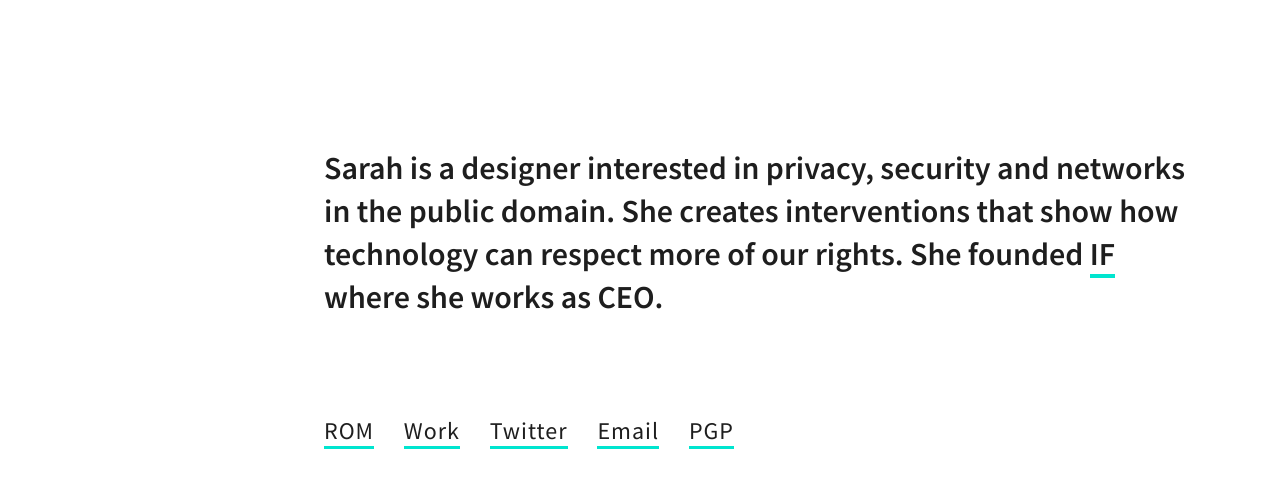
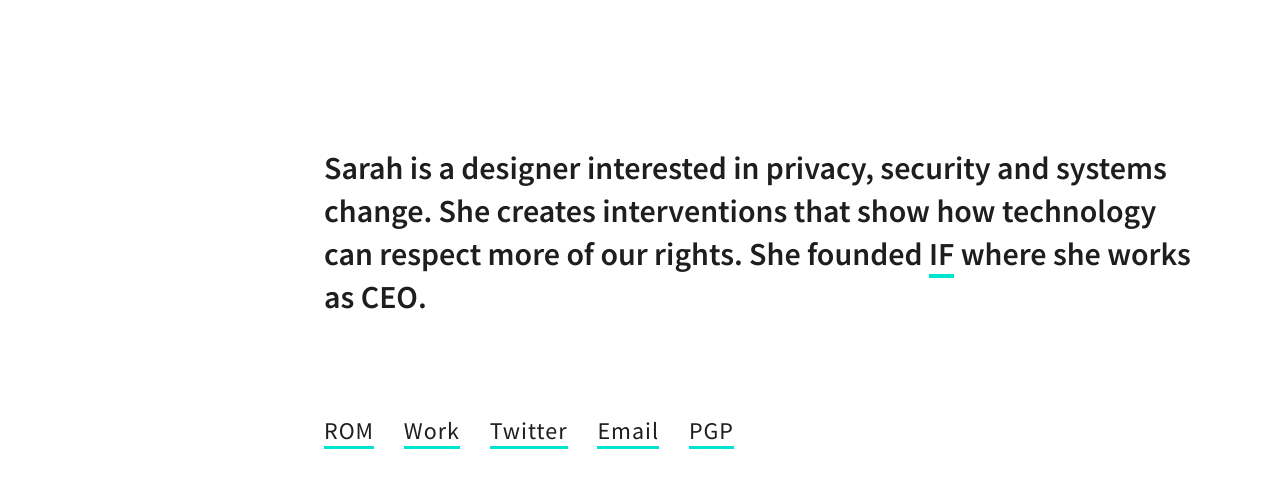
Before and after one commit to sarahtgold/sarah.gold, a website: page index.html in a window 1280 px wide. Shown: the part 194-682 px from the top of the page. Drawn offline with Linux system fonts and the light colour scheme.

Commit message:
updates to copy

```diff
--- a/index.html
+++ b/index.html
@@ -26,7 +26,7 @@
             </header>
 
             <div role="main">
-                    <h1>Sarah is a designer interested in privacy, security and networks in the public domain. She creates interventions that show how technology can respect more of our rights. She founded <a href="https://projectsbyif.com/">IF</a> where she works as CEO.</h1>
+                    <h1>Sarah is a designer interested in privacy, security and systems change. She creates interventions that show how technology can respect more of our rights. She founded <a href="https://projectsbyif.com/">IF</a> where she works as CEO.</h1>
 
             </div>
 
```
Also changed, not shown: ROM.html (+1 -1 lines).
